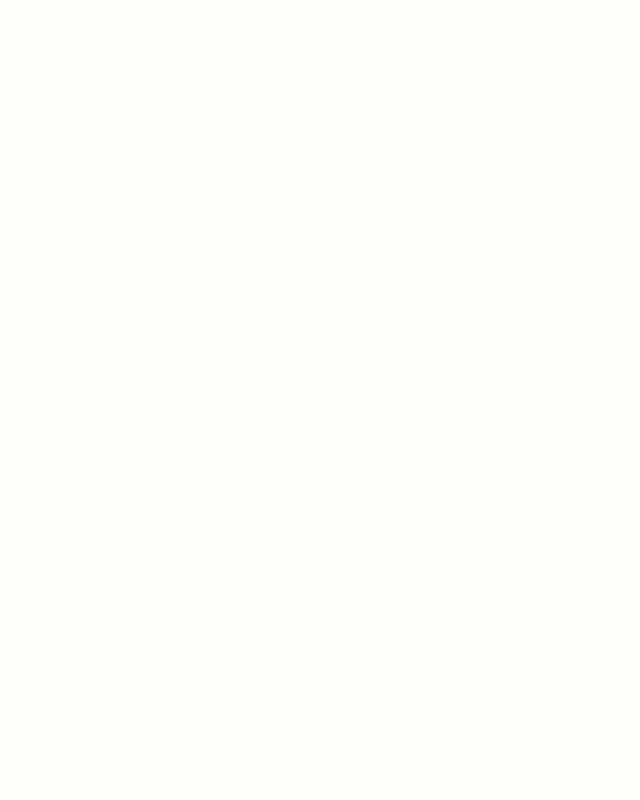
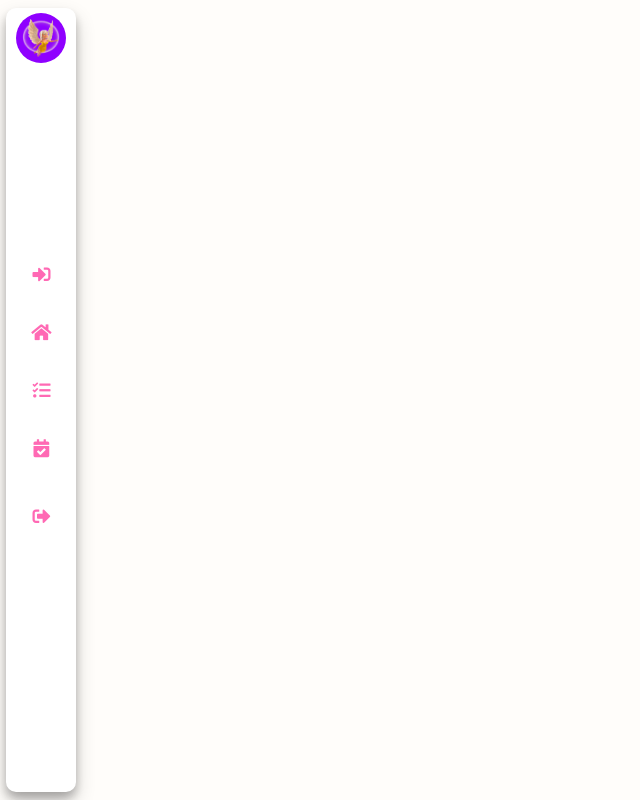
Before and after one commit to Hetu1107/Druid, a React app in the folder client/: page / in a window 1280 px wide. Shown: the whole page, without its empty margins (0-640 px from the left). Built offline with nearby package versions, Linux system fonts and the light colour scheme.

Commit message:
Nav Added

```diff
--- a/client/src/container/components/NavBar/Nav.js
+++ b/client/src/container/components/NavBar/Nav.js
@@ -1,11 +1,52 @@
-import React from 'react';
-import '../../style/Nav.scss';
+import React, { useEffect } from "react";
+import "../../style/Nav.scss";
+import src from '../../images/Healer.png';
+
+const navItems = [
+  {
+    logo : 'fas fa-sign-in-alt',
+    name : 'Login'
+  },
+  {
+    logo : 'fas fa-home',
+    name : 'Home'
+  },
+  {
+    logo : 'fas fa-tasks',
+    name : 'Tasks'
+  },
+  {
+    logo : 'fas fa-calendar-check',
+    name : 'Appointment'
+  },
+  {
+    logo : 'fas fa-sign-out-alt',
+    name : 'Sign-Out'
+  }
+
+]
 function Nav() {
   return (
-    <div className='main-nav-bar'>
-
+    <div className="main-nav-bar" id="main-nav-bar">
+      <div className="nav-toggle" id="nav-toggle">
+        <img src={src}/>
+      </div>
+      <div className="middle-nav">
+        <div className="nav-element">
+          {
+            navItems.map((res)=>{
+              return(
+                <div className="ele-logo">
+                  <i className={res.logo}></i>
+                  <span className="tooltiptext">{res.name}</span>
+                </div>
+              )
+            })
+          }
+        </div>
+      </div>
     </div>
-  )
+  );
 }
 
 export default Nav;
--- a/client/src/container/style/Nav.scss
+++ b/client/src/container/style/Nav.scss
@@ -1 +1,101 @@
 @import "variable";
+.main-nav-bar {
+    position: fixed;
+    top: 1vh;
+    left: 0.5vw;
+    height: 98vh;
+    width: 70px;
+    background-color: $secondary-background;
+    box-shadow: $nav-shadow;
+    border-radius: 10px;
+    // overflow-x: hidden;
+    transition: all 300ms ease;
+    display: flex;
+    flex-direction: column;
+    justify-content: center;
+    align-items: center;
+    z-index: 1000;
+}
+.nav-toggle {
+    width: 50px;
+    height: 40px;
+    display: flex;
+    justify-content: center;
+    align-items: center;
+    position: absolute;
+    top: 0;
+    padding:5px 0;
+    background-color: $primary;
+    transition: all 300ms ease;
+    border-radius: 50%;
+    margin-top: 5px;
+    cursor: pointer;
+    img{
+        width: 38px;
+        height: 38px;
+        background-position: center;
+    }
+}
+.middle-nav {
+    position: relative;
+    width: 100%;
+    height: fit-content;
+    display: flex;
+    flex-direction: column;
+    justify-content: center;
+}
+.nav-element {
+    position: relative;
+    width: 100%;
+    height: fit-content;
+    display: flex;
+    flex-direction: column;
+    justify-content: space-between;
+    flex-wrap: nowrap;
+    transition: all 300ms ease;
+    .ele-logo {
+        width: 100%;
+        height: 100%;
+        display: flex;
+        justify-content: center;
+        margin: 0;
+        padding: 0;
+        align-items: center;
+        position: relative;
+        cursor: pointer;
+        transition: all 300ms ease;
+        margin: 20px 0;
+        &:last-child{
+            margin: 30px 0;
+        }
+        i {
+            font-size: 18px;
+            color: $secondary;
+            transition: all 300ms ease;
+        }
+        .tooltiptext {
+            opacity: 0;
+            width: fit-content;
+            padding: 5px;
+            background-color: $secondary;
+            color: $secondary-background;
+            text-align: center;
+            border-radius: 5px;
+            position: absolute;
+            z-index: 10000;
+            left: 95%;
+            transition: all 300ms ease;
+            font-size: 16px;
+            font-family: $Nunito;
+            font-weight: 200;
+        }
+        &:hover{
+            .tooltiptext{
+                opacity: 1;
+            }
+            i{
+                color: $primary;
+            }
+        }
+    }
+}
--- a/client/src/container/style/_variable.scss
+++ b/client/src/container/style/_variable.scss
@@ -6,11 +6,13 @@ $primary : #8F00FF;
 $light : #B589D6;
 $dark : #6A359C;
 $background : #FFFDFA;
+$secondary-background : #FFF;
 $secondary : #FF69B4;
 $dark-pink : #E75480;
 $red : #FF7F7F;
 $green : #77DD77;
 $blue : #89CFF0;
+$nav-shadow : rgba(0, 0, 0, 0.19) 0px 10px 20px, rgba(0, 0, 0, 0.23) 0px 6px 10px;
 
 
 
```
Also changed, not shown: client/src/container/images/Healer.png (added).
